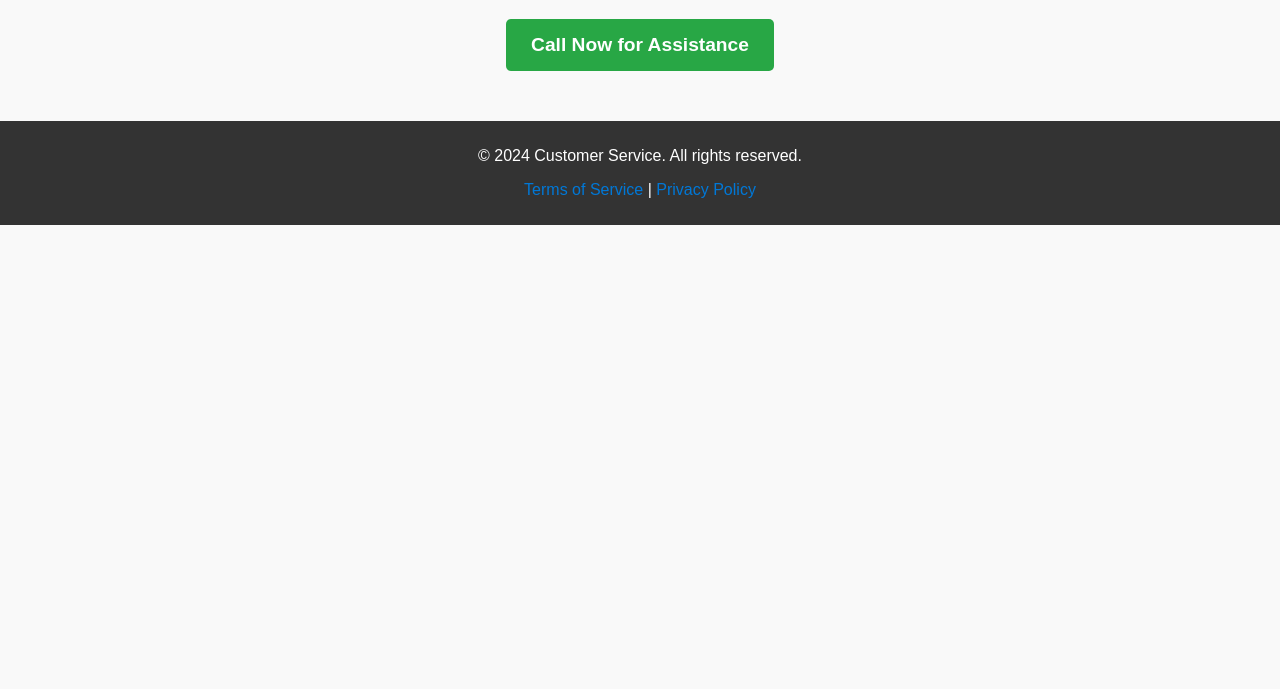
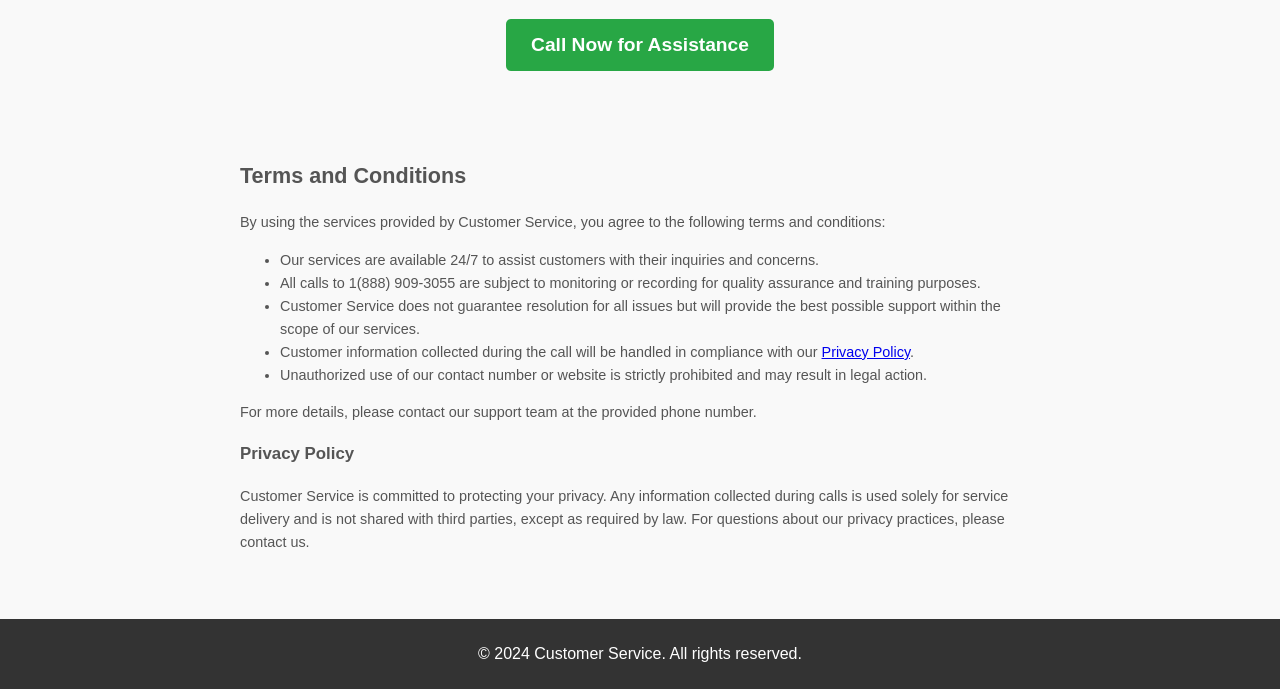
Before and after one commit to kriss0408/customer-service, a plain HTML site: page index.html in a window 1280 px wide. Shown: the part 293-982 px from the top of the page. Before the commit the page ends 800 px from the top, so only its background shows below. Drawn offline with Linux system fonts and the light colour scheme.

Commit message:
Update index.html

```diff
--- a/index.html
+++ b/index.html
@@ -64,6 +64,13 @@
         footer a:hover {
             text-decoration: underline;
         }
+        .terms {
+            margin-top: 30px;
+            text-align: left;
+            font-size: 0.9em;
+            line-height: 1.6;
+            color: #555;
+        }
     </style>
 </head>
 <body>
@@ -78,9 +85,29 @@
         </div>
         <a href="tel:+18889093055" class="call-button">Call Now for Assistance</a>
     </div>
+    <div class="container terms">
+        <h2>Terms and Conditions</h2>
+        <p>
+            By using the services provided by Customer Service, you agree to the following terms and conditions:
+        </p>
+        <ul>
+            <li>Our services are available 24/7 to assist customers with their inquiries and concerns.</li>
+            <li>All calls to 1(888) 909-3055 are subject to monitoring or recording for quality assurance and training purposes.</li>
+            <li>Customer Service does not guarantee resolution for all issues but will provide the best possible support within the scope of our services.</li>
+            <li>Customer information collected during the call will be handled in compliance with our <a href="#privacy-policy">Privacy Policy</a>.</li>
+            <li>Unauthorized use of our contact number or website is strictly prohibited and may result in legal action.</li>
+        </ul>
+        <p>
+            For more details, please contact our support team at the provided phone number.
+        </p>
+        <a name="privacy-policy"></a>
+        <h3>Privacy Policy</h3>
+        <p>
+            Customer Service is committed to protecting your privacy. Any information collected during calls is used solely for service delivery and is not shared with third parties, except as required by law. For questions about our privacy practices, please contact us.
+        </p>
+    </div>
     <footer>
         <p>&copy; 2024 Customer Service. All rights reserved.</p>
-        <p><a href="/terms-of-service">Terms of Service</a> | <a href="/privacy-policy">Privacy Policy</a></p>
     </footer>
 </body>
 </html>
```
